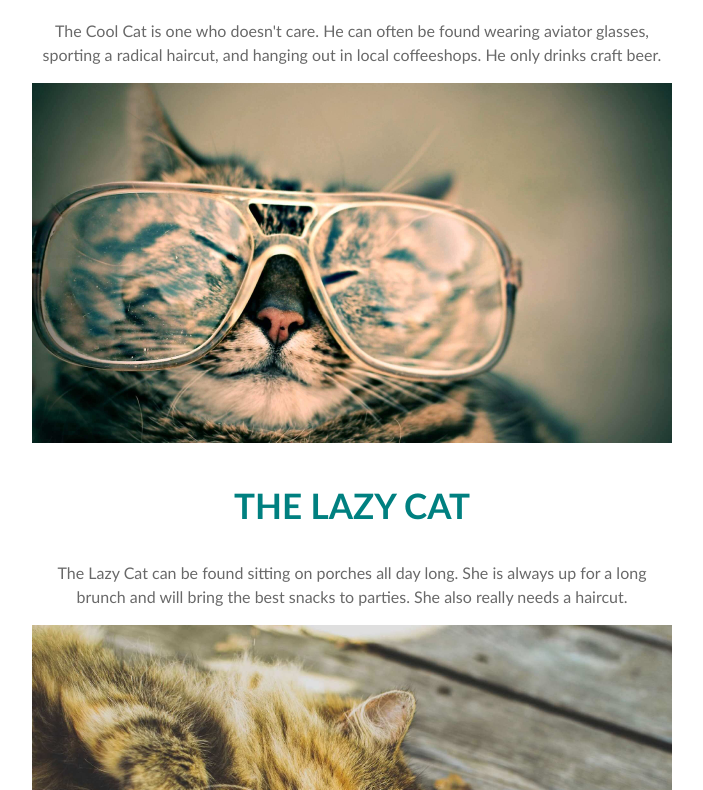
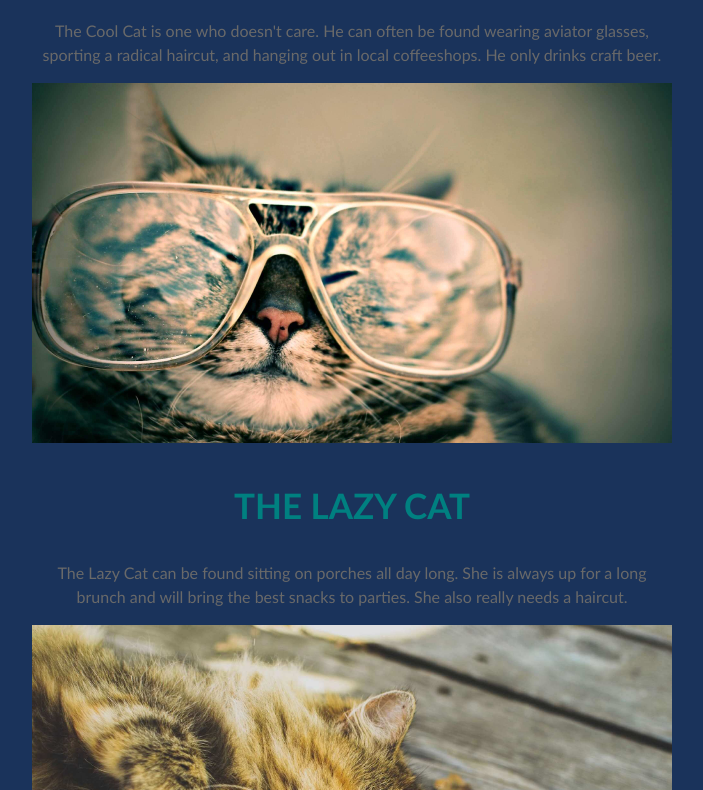
Before and after one commit to victoriarainc/purrfectcats, a plain HTML site: page index.html in a window 1280 px wide. Shown: the part 470-1260 px from the top of the page, without its empty margins (288-991 px from the left). Drawn offline with Linux system fonts and the light colour scheme.

Commit message:
changed background color

```diff
--- a/css/styles.css
+++ b/css/styles.css
@@ -5,6 +5,7 @@ margin-left: 25%;
 margin-right: 25%;
 line-height: 1.5;
 color: dimgray;
+background-color: rgb(26, 51, 91);
 }
 
 h1 {
```
